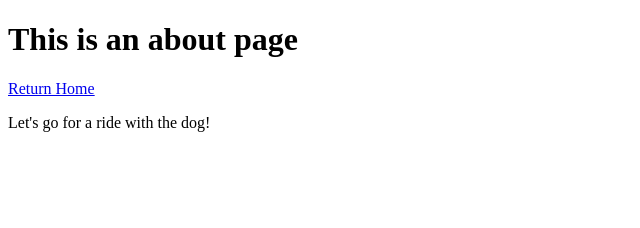
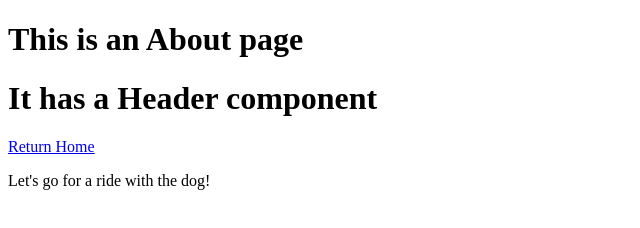
Before and after one commit to aqandrew/gatsby-hello-world, a Gatsby site: page /about in a window 1280 px wide. Shown: the whole page, without its empty margins (0-640 px from the left). Built offline with nearby package versions, Linux system fonts and the light colour scheme; Gatsby itself is replaced by a stand-in of ours.

Commit message:
add Header component

```diff
--- /dev/null
+++ b/src/components/header.jsx
@@ -0,0 +1,7 @@
+import React from "react"
+
+const Header = ({ headerText }) => {
+  return <h1>{headerText}</h1>
+}
+
+export default Header
--- a/src/pages/about.jsx
+++ b/src/pages/about.jsx
@@ -1,9 +1,12 @@
 import React from "react"
 import { Link } from "gatsby"
 
+import Header from "../components/header"
+
 export default () => (
   <div>
-    <h1>This is an about page</h1>
+    <Header headerText="This is an About page" />
+    <Header headerText="It has a Header component" />
     <Link to="/">Return Home</Link>
     <p>Let's go for a ride with the dog!</p>
   </div>
```
